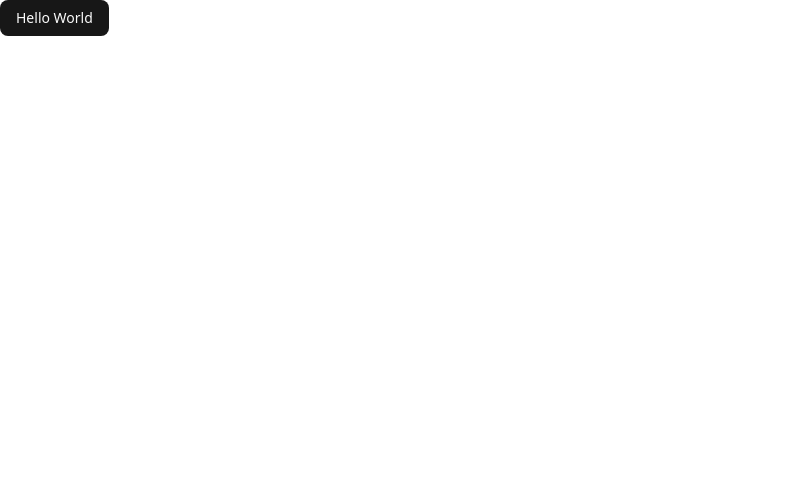
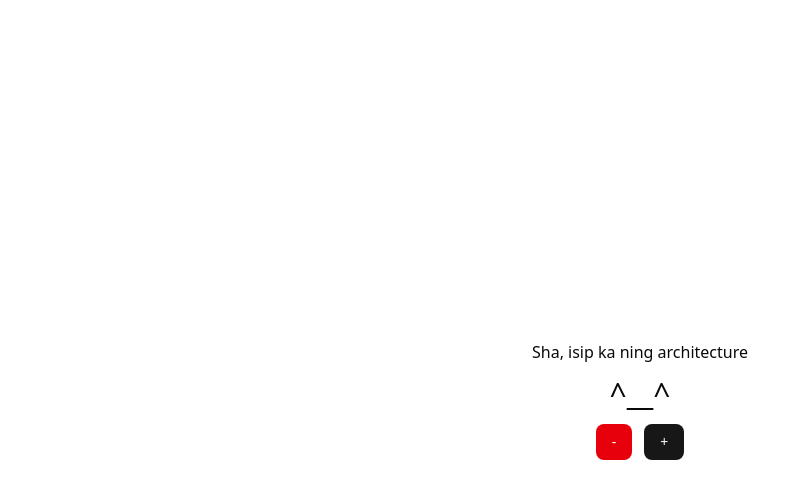
Before and after one commit to Xaidel/Layr, a React (Vite) app in the folder client/: page / in a window 1280 px wide. Shown: the top 498 px of the page, without its empty margins (0-810 px from the left). Built offline with nearby package versions, Linux system fonts and the light colour scheme.

Commit message:
feat: counter

```diff
--- a/client/index.html
+++ b/client/index.html
@@ -4,7 +4,7 @@
     <meta charset="UTF-8" />
     <link rel="icon" type="image/svg+xml" href="/vite.svg" />
     <meta name="viewport" content="width=device-width, initial-scale=1.0" />
-    <title>client</title>
+    <title>Layr</title>
   </head>
   <body>
     <div id="root"></div>
--- a/client/src/App.tsx
+++ b/client/src/App.tsx
@@ -1,8 +1,24 @@
-import {Button} from "@/components/ui/button"
-export default function App(){
+import { useState } from "react"
+import { Button } from "./components/ui/button"
+
+export default function App() {
+  const [count, setCount] = useState(0)
   return (
-  <>
-      <Button>Hello World</Button>
+    <>
+      <div className="flex justify-center items-center w-screen h-screen">
+        <div className="flex flex-col gap-3 items-center">
+          <h1>Sha, isip ka ning architecture</h1>
+          <h3 className="text-3xl">{count === 0 ? "^__^" : (count === 10 ? "Dami tym" : count)}</h3>
+          <div className="flex gap-3">
+            <Button variant="destructive"
+              onClick={() => setCount(prev => prev <= 0 ? 0 : prev - 1)}
+            >-</Button>
+            <Button
+              onClick={() => setCount(prev => prev >= 10 ? 10 : prev + 1)}
+            >+</Button>
+          </div>
+        </div>
+      </div>
     </>
   )
 }
```
Also changed, not shown: 1 other file (tests, documents, lock files or other folders).
